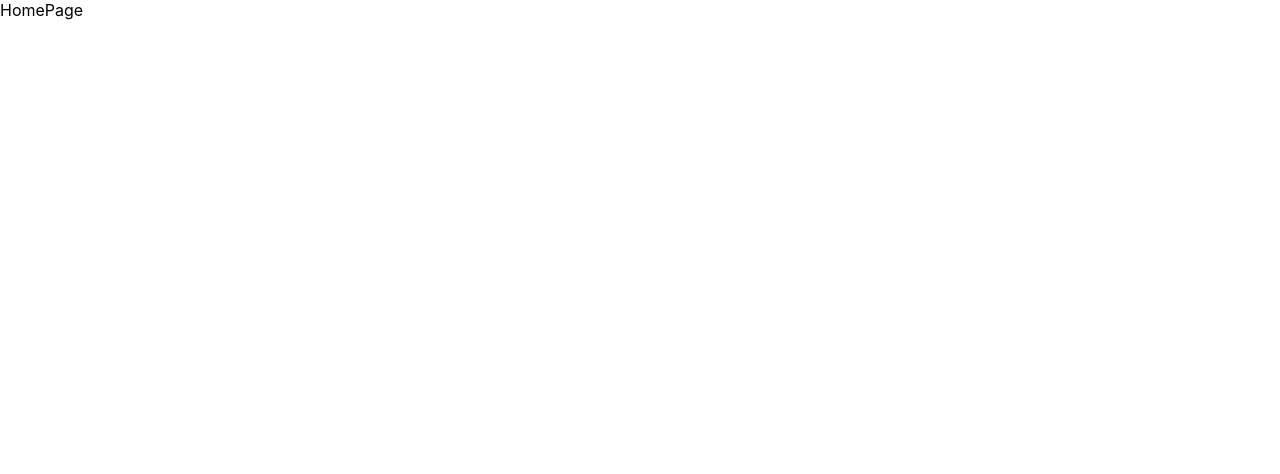
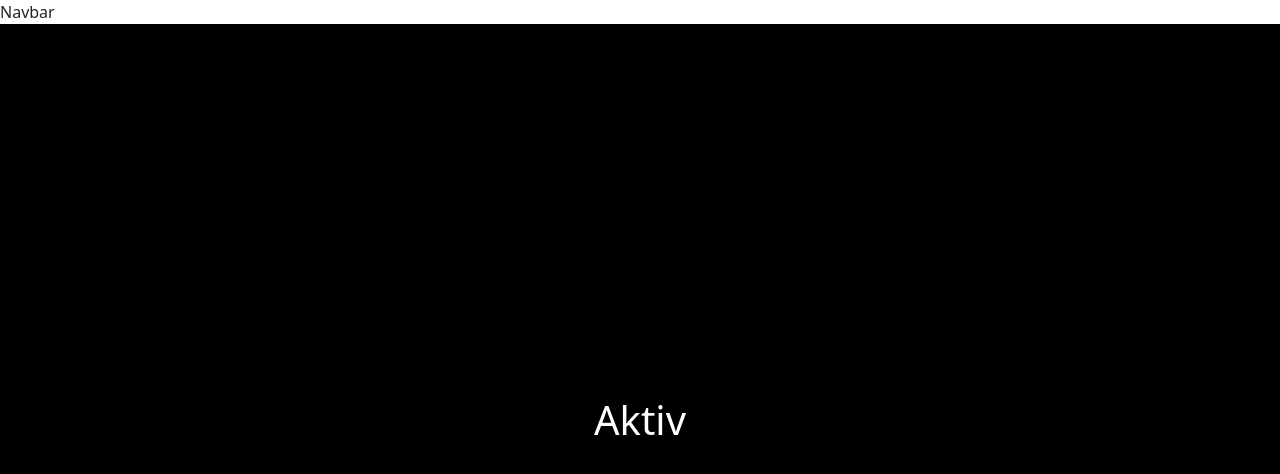
Before and after one commit to AlexiaHyn/ActNow, a React (Create React App) app in the folder act-now/: page / in a window 1280 px wide. Shown: the top 474 px of the page. Built offline with nearby package versions, Linux system fonts and the light colour scheme.

Commit message:
some basic styling

```diff
--- a/act-now/package.json
+++ b/act-now/package.json
@@ -6,6 +6,8 @@
     "@testing-library/jest-dom": "^5.16.5",
     "@testing-library/react": "^13.4.0",
     "@testing-library/user-event": "^13.5.0",
+    "bootstrap": "^5.2.1",
+    "bootstrap-icons": "^1.9.1",
     "react": "^18.2.0",
     "react-dom": "^18.2.0",
     "react-router-dom": "^6.4.1",
--- a/act-now/src/App.js
+++ b/act-now/src/App.js
@@ -1,12 +1,17 @@
 import logo from './logo.svg';
 import './App.css';
-import {BrowserRouter, Route, Router, Routes} from "react-router-dom";
+import {BrowserRouter, Route, Routes} from "react-router-dom";
 import HomePage from './pages/HomePage';
 import LoginPage from './pages/LoginPage';
+import Navbar from './components/Navbar';
+import "./stylings/styleAH.css";
+import "bootstrap-icons/font/bootstrap-icons.css";
+import "bootstrap/dist/css/bootstrap.css";
 
 function App() {
   return (
    <BrowserRouter>
+    <Navbar/>
     <Routes>
       <Route element={<HomePage/>} path='/'></Route>
       <Route element={<LoginPage/>} path='/login'></Route>
--- /dev/null
+++ b/act-now/src/components/Navbar.js
@@ -0,0 +1,7 @@
+import React from 'react'
+
+export default function Navbar() {
+  return (
+    <div>Navbar</div>
+  )
+}
--- a/act-now/src/pages/HomePage.js
+++ b/act-now/src/pages/HomePage.js
@@ -2,6 +2,9 @@
 
 export default function HomePage() {
   return (
-    <div>HomePage</div>
+    <div className='black-background d-flex justify-content-center align-items-center text-white'>
+        <h1>Aktiv</h1>
+
+    </div>
   )
 }
--- /dev/null
+++ b/act-now/src/stylings/styleAH.css
@@ -0,0 +1,5 @@
+.black-background{
+    background-color: black;
+    width: 100vw;
+    height: 100vh;
+}
```
Also changed, not shown: 1 other file (tests, documents, lock files or other folders).
